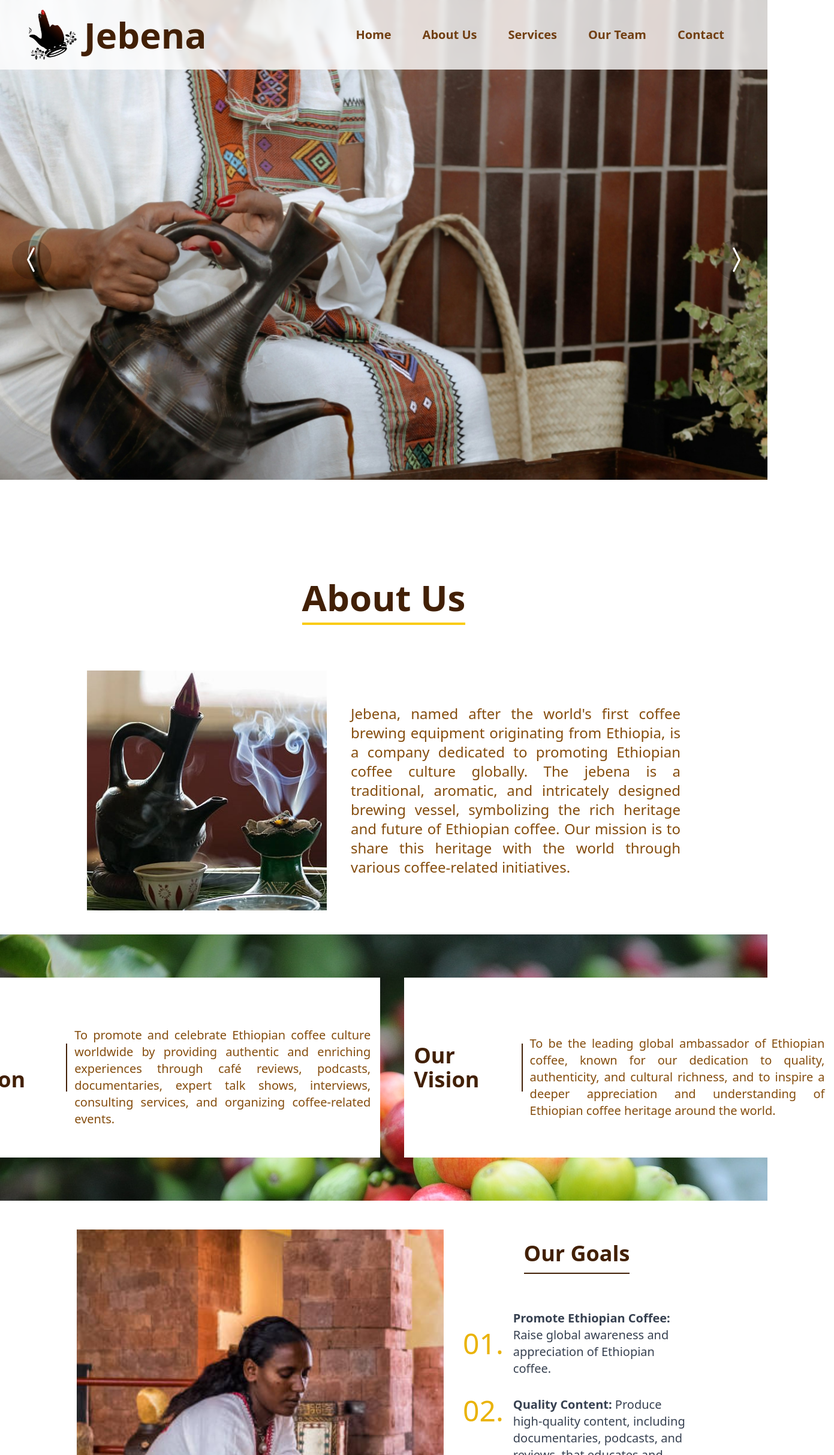
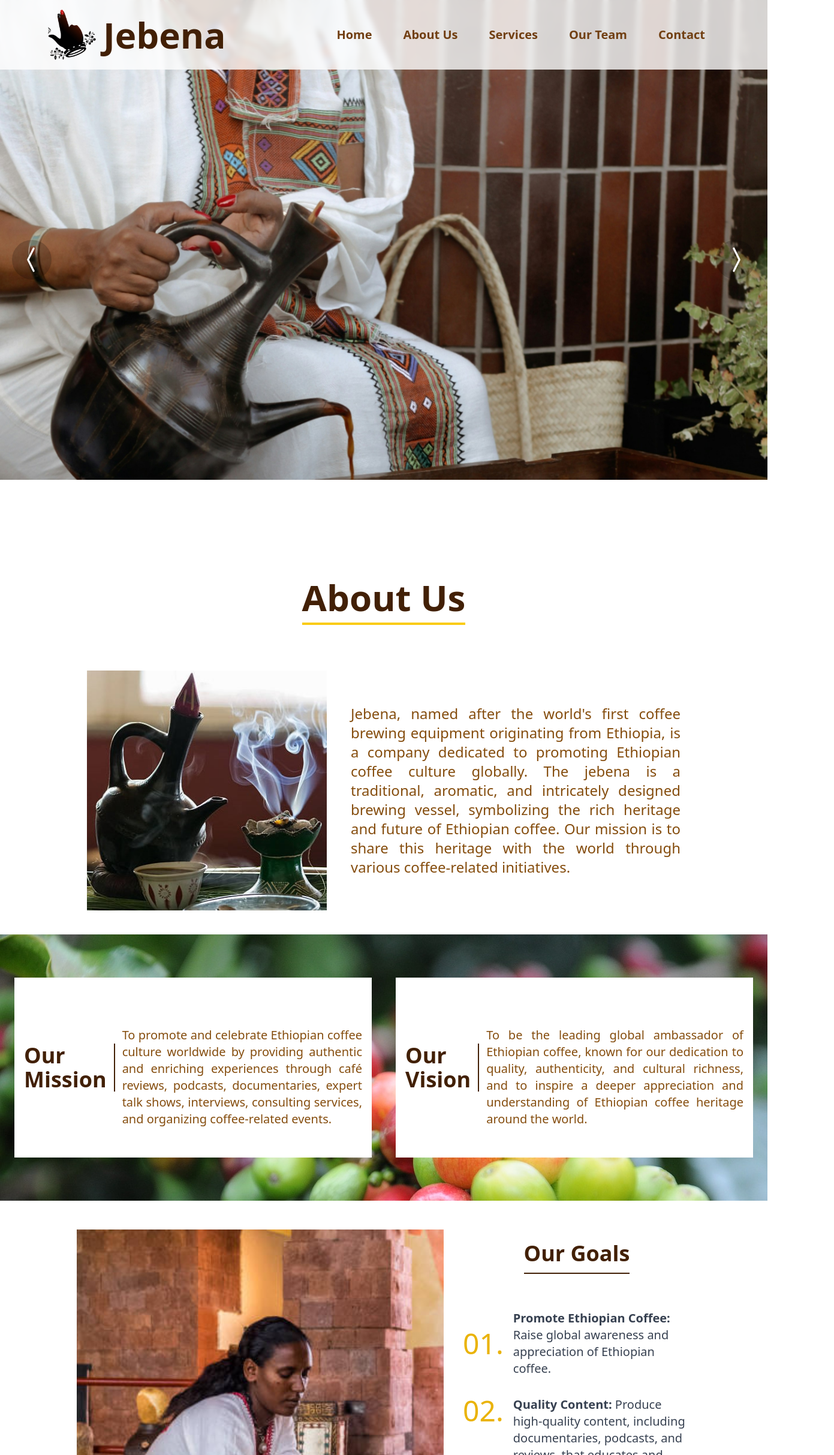
Before and after one commit to Genboyz/Website-Project, a React (Vite) app in the folder Jebena-Portfolio/: page / in a window 1280 px wide. Shown: the top 2426 px of the page at 60% size, 1391 px wide, since content can reach past the window. Built offline with nearby package versions, Linux system fonts and the light colour scheme; the HTML template or start-up script is replaced by a standard one.

Commit message:
updating mobile responsiveness

```diff
--- a/Jebena-Portfolio/src/App.jsx
+++ b/Jebena-Portfolio/src/App.jsx
@@ -1,6 +1,3 @@
-// src/App.jsx
-import React from "react";
-import { Routes, Route } from "react-router-dom";
 import Navbar from "./components/Navbar";
 import Home from "./pages/Home";
 import About from "./pages/About";
@@ -10,7 +7,7 @@ import Team from "./pages/Team";
 import Footer from "./components/Footer";
 function App() {
   return (
-    <div className="flex flex-col min-h-screen w-screen">
+    <div className="flex flex-col m-0 p-0 w-screen">
       <Navbar />
       <div id="home">
         <Home />
--- a/Jebena-Portfolio/src/components/Header.jsx
+++ /dev/null
@@ -1,11 +0,0 @@
-import React from 'react'
-
-function Header() {
-  return (
-    <>
-        <img src="../assets/images/coffee.jpg" className='w-full' alt="" />
-    </>
-  )
-}
-
-export default Header
--- a/Jebena-Portfolio/src/components/Navbar.jsx
+++ b/Jebena-Portfolio/src/components/Navbar.jsx
@@ -84,7 +84,7 @@ function Navbar() {
   return (
     <>
       <nav className="bg-white z-10 fixed top-0 w-full bg-opacity-80 backdrop-blur-sm">
-        <div className="w-[95%] mx-auto px-4 py-4 flex justify-between items-center text-yellow-900 md:text-xl">
+        <div className="w-[90%] mx-auto px-4 py-4 flex justify-between items-center text-yellow-900 md:text-xl">
           <Link
             smooth={true}
             activeClass="active"
--- a/Jebena-Portfolio/src/pages/About.jsx
+++ b/Jebena-Portfolio/src/pages/About.jsx
@@ -52,12 +52,12 @@ function About() {
           </p>
         </motion.div>
       </div>
-      <div className="bg-coffee-bean bg-fixed bg-no-repeat bg-cover  flex flex-col lg:flex-row justify-center lg:gap-10 gap-4 py-6 mt-10 w-screen">
+      <div className="bg-coffee-bean bg-fixed bg-no-repeat bg-cover  flex flex-col lg:flex-row justify-center lg:gap-10 gap-4 p-6 mt-10 w-screen">
         <div className=" flex flex-col lg:flex-row lg:justify-start items-center lg:gap-3 lg:my-12 bg-white h-[300px] p-4  w-[90%] mx-auto">
           <h2 className=" flex items-center text-3xl text-yellow-950 md:text-4xl font-bold  pr-3 lg:border-r-2 border-yellow-950">
             Our Mission
           </h2>
-          <p className="text-justify mt-8 text-lg md:text-xl text-yellow-800 lg:w-[550px] ">
+          <p className="text-justify mt-8 text-lg md:text-xl text-yellow-800 ">
             To promote and celebrate Ethiopian coffee culture worldwide by
             providing authentic and enriching experiences through café reviews,
             podcasts, documentaries, expert talk shows, interviews, consulting
@@ -68,7 +68,7 @@ function About() {
           <label className="flex items-center text-3xl  md:text-4xl font-bold text-yellow-950  pr-3 lg:border-r-2 border-yellow-950 ">
             Our Vision
           </label>
-          <p className="mt-8 text-justify text-lg md:text-xl  text-yellow-800 max-w-4xl  lg:w-[550px]">
+          <p className="mt-8 text-justify text-lg md:text-xl  text-yellow-800 max-w-4xl">
             To be the leading global ambassador of Ethiopian coffee, known for
             our dedication to quality, authenticity, and cultural richness, and
             to inspire a deeper appreciation and understanding of Ethiopian
```
